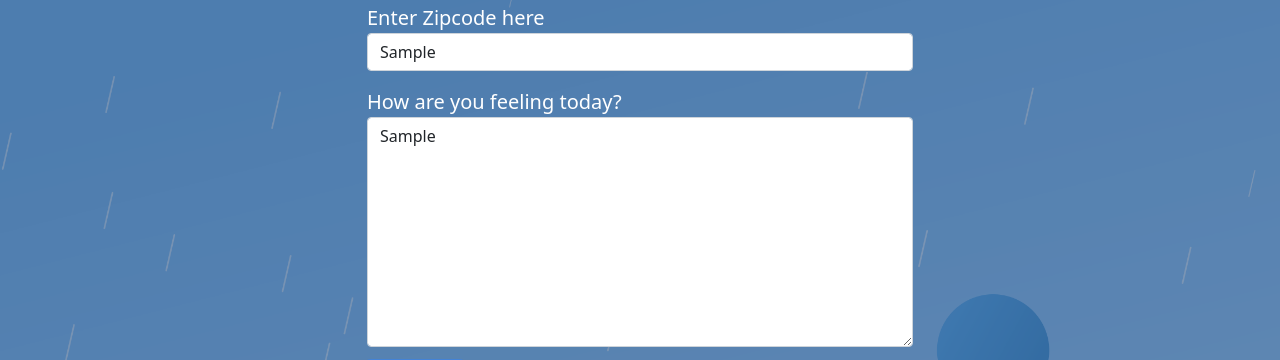
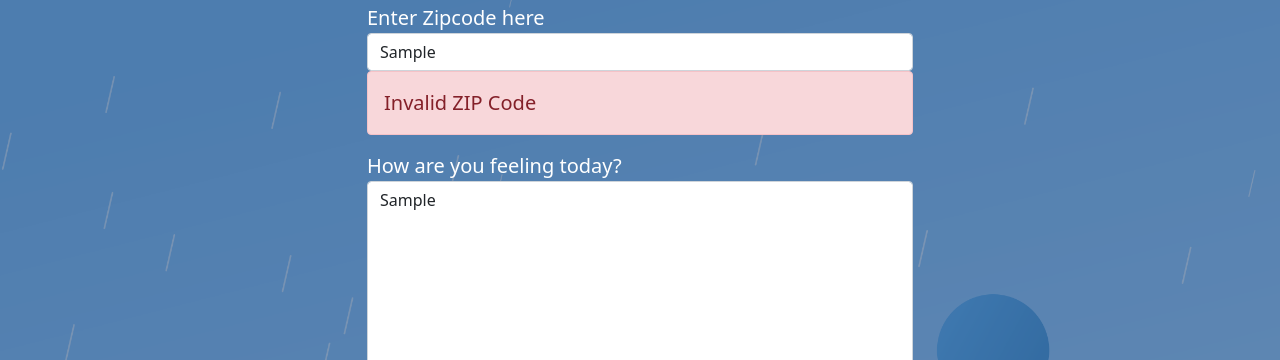
Before and after one commit to ammar-Mohamed-elz3eeem/Weather-Jounral-Application, a website: page website/index.html in a window 1280 px wide. Both pictures are taken after typing "Sample", "Sample" into the empty fields and a click on the button "Generate". Shown: the part 48-408 px from the top of the page. Drawn offline with nearby package versions, Linux system fonts and the light colour scheme; no server answers; a web font is replaced by a local one.

Commit message:
Adding the Function for Checking if the ZIP is filled with numbers or not

```diff
--- a/website/app.js
+++ b/website/app.js
@@ -1,7 +1,7 @@
 /**
  * Define the Variables for the URL of The POST/GET requests
  */
-const apiKey = "&appid=f50487e26bb3644b87e9fa884fea3f9e&units=metric";
+const apiKey = "&appid=<YOUR_API_KEY>&units=metric";
 const url = "https://api.openweathermap.org/data/2.5/weather?zip=";
 
 /**
@@ -10,6 +10,7 @@ const url = "https://api.openweathermap.org/data/2.5/weather?zip=";
 const zipCode = document.getElementById("zip");
 const feelingTextarea = document.getElementById("feelings");
 const generateBtn = document.getElementById("generate");
+const errorDiv = document.getElementById("error-div");
 
 /**
  * onClick on the Submit button of the form performAction Function Will fire
@@ -23,6 +24,13 @@ generateBtn.addEventListener("click", performAction);
 function performAction(e) {
   e.preventDefault();
   const newZipCode = document.getElementById("zip").value;
+  if (!/^\d+$/.test(newZipCode)) {
+    errorDiv.classList.remove("d-none");
+    errorDiv.classList.add("d-block");
+    errorDiv.innerHTML = "Invalid ZIP Code";
+  } else {
+    errorDiv.classList.add("d-none");
+    errorDiv.classList.remove("d-block");
     let date = new Date();
     let createdAt =
       date.getMonth() + 1 + "/" + date.getDate() + "/" + date.getFullYear();
@@ -44,6 +52,7 @@ function performAction(e) {
       .catch((err) => {
         console.log("error: " + err);
       });
+  }
 }
 
 /**
--- a/website/index.html
+++ b/website/index.html
@@ -29,7 +29,9 @@
                   class="form-control"
                   id="zip"
                   placeholder="enter zip code here"
+                  required
                 />
+                <span class="alert alert-danger d-none" id="error-div"></span>
               </div>
               <div class="form-group mb-3">
                 <div class="holder feel">
```
Lines whose indentation alone changed are shown as unchanged.
